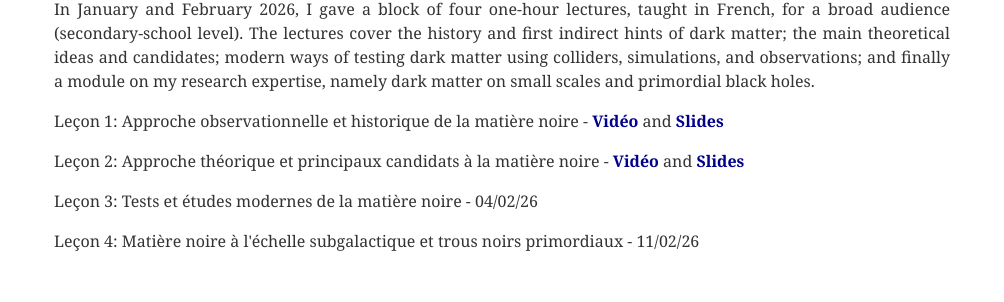
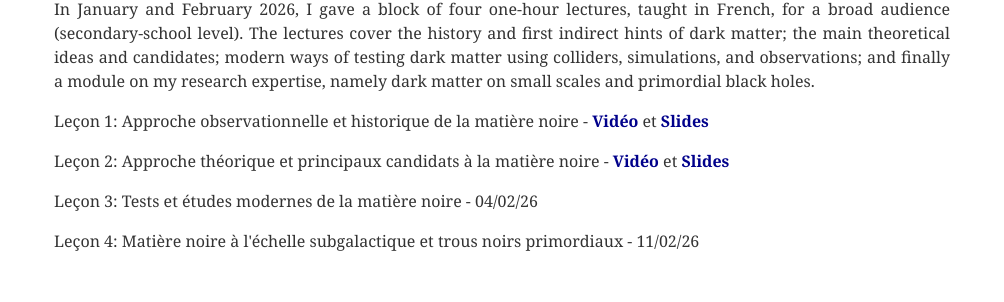
Before and after one commit to nicolasesser/nicolasesser.github.io, a Jekyll site: the page built from outreach.html, in a window 1280 px wide and 900 px high, scrolled down 2377 px. Shown: the part 150-452 px from the top of the window, without its empty margins (138-1142 px from the left). Built offline with Jekyll 4.4.1, drawn with Linux system fonts in a browser that asks for light colours.

Commit message:
update outreach

```diff
--- a/outreach.html
+++ b/outreach.html
@@ -50,9 +50,9 @@ As a member of the Children's University, I have designed and animated a worksho
 
 <p> In January and February 2026, I gave a block of four one-hour lectures, taught in French, for a broad audience (secondary-school level). The lectures cover the history and first indirect hints of dark matter; the main theoretical ideas and candidates; modern ways of testing dark matter using colliders, simulations, and observations; and finally a module on my research expertise, namely dark matter on small scales and primordial black holes. </p>
 
-<p> Leçon 1: Approche observationnelle et historique de la matière noire - <a href="https://www.dailymotion.com/video/x9xx7qm" target="_blank" style="color: darkblue;"><strong>Vidéo</strong></a> and <a href="/docs/CPA_matierenoire_1.pdf" target="_blank" style="color: darkblue; text-decoration: none;"><strong>Slides</strong></a> </p>
+<p> Leçon 1: Approche observationnelle et historique de la matière noire - <a href="https://www.dailymotion.com/video/x9xx7qm" target="_blank" style="color: darkblue;"><strong>Vidéo</strong></a> et <a href="/docs/CPA_matierenoire_1.pdf" target="_blank" style="color: darkblue; text-decoration: none;"><strong>Slides</strong></a> </p>
 
-<p> Leçon 2: Approche théorique et principaux candidats à la matière noire - <a href="/docs/CPA_matiere_noire_2.mp4" target="_blank" style="color: darkblue; text-decoration: none;"><strong>Vidéo</strong></a> and <a href="/docs/CPA_matierenoire_2.pdf" target="_blank" style="color: darkblue; text-decoration: none;"><strong>Slides</strong></a> </p>
+<p> Leçon 2: Approche théorique et principaux candidats à la matière noire - <a href="/docs/CPA_matiere_noire_2.mp4" target="_blank" style="color: darkblue; text-decoration: none;"><strong>Vidéo</strong></a> et <a href="/docs/CPA_matierenoire_2.pdf" target="_blank" style="color: darkblue; text-decoration: none;"><strong>Slides</strong></a> </p>
 
 <p> Leçon 3: Tests et études modernes de la matière noire - 04/02/26 </p>
 
```
